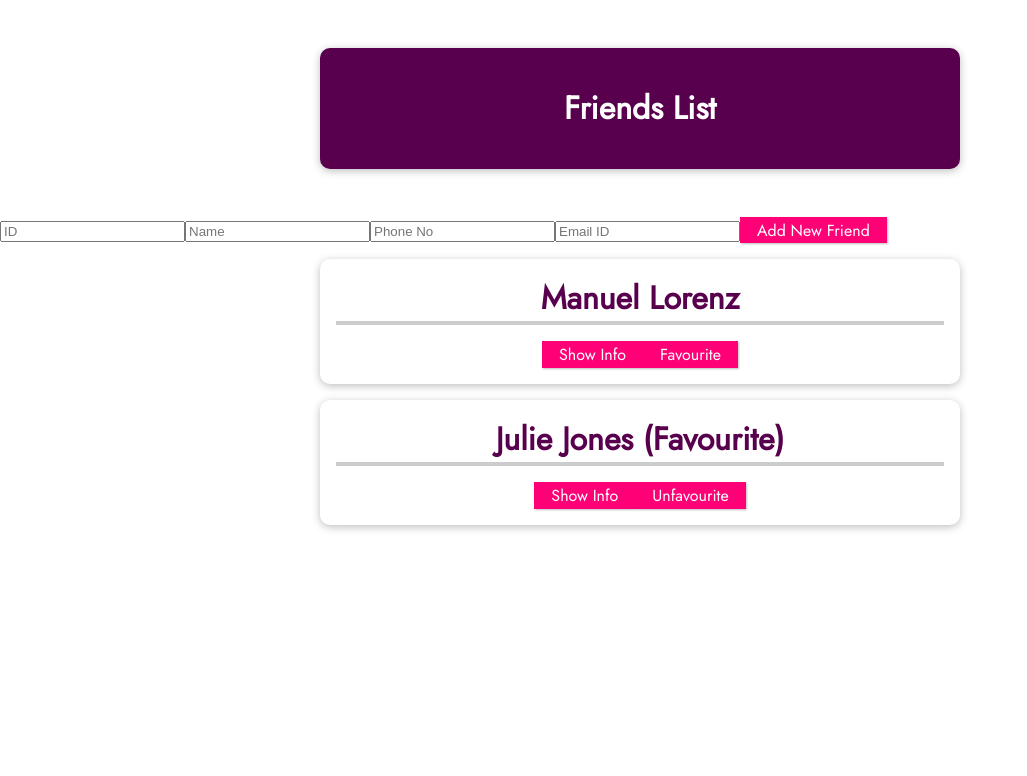
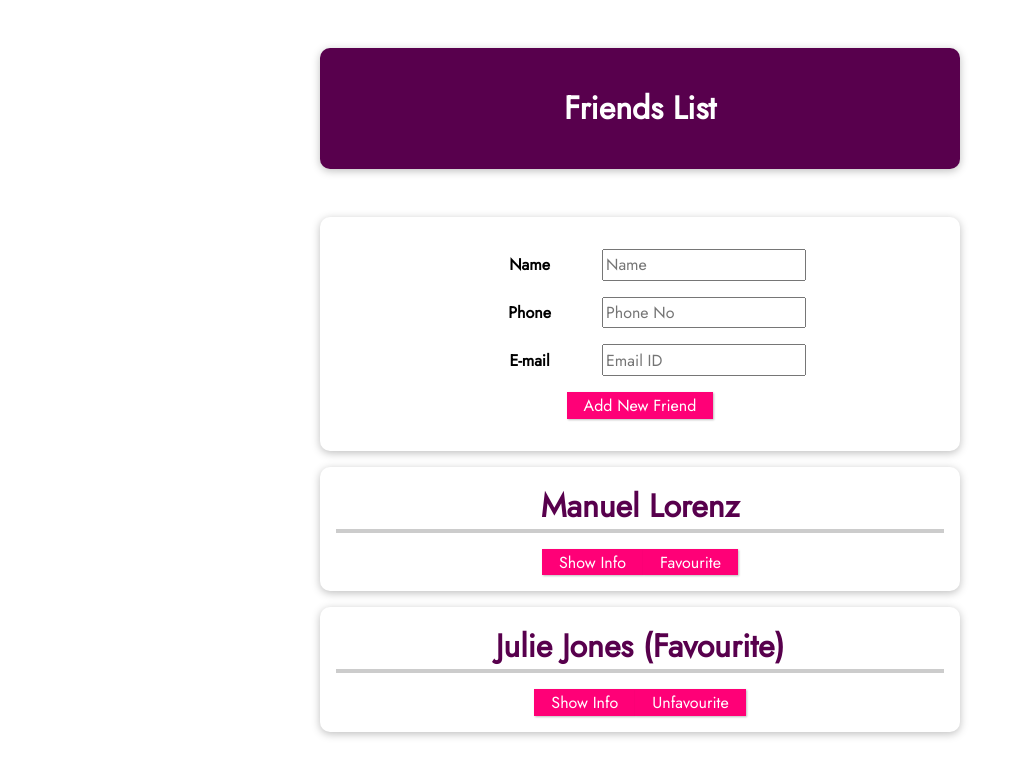
Before and after one commit to sankalp-prog/Vue.js-Learnings, a Vue app in the folder vue-cli-01-a-new-vue-project/: page / in a window 1280 px wide. Shown: the top 776 px of the page, without its empty margins (0-1027 px from the left). Built offline with nearby package versions, Linux system fonts and the light colour scheme.

Commit message:
Demo: Adding Components and Connecting Them[Course Solution]

```diff
--- a/vue-cli-01-a-new-vue-project/src/App.vue
+++ b/vue-cli-01-a-new-vue-project/src/App.vue
@@ -50,9 +50,15 @@ export default {
       );
       desiredFriend.isFavourite = !desiredFriend.isFavourite;
     },
-    addFriend(friend) {
+    addFriend(name, phone, email) {
+      const friend = {
+        id: new Date().toISOString,
+        name: name,
+        phone: phone,
+        email: email,
+        isFavourite: false,
+      };
       this.friends.push(friend);
-      console.log(this.friends);
     },
   },
 };
@@ -91,7 +97,8 @@ header {
   list-style: none;
 }
 
-#app li {
+#app li,
+#app form {
   box-shadow: 0 2px 8px rgba(0, 0, 0, 0.26);
   margin: 1rem auto;
   border-radius: 10px;
@@ -124,4 +131,18 @@ header {
   border-color: #ec3169;
   box-shadow: 1px 1px 4px rgba(0, 0, 0, 0.26);
 }
+
+#app input {
+  font: inherit;
+  padding: 0.15rem;
+}
+#app label {
+  font-weight: bold;
+  margin-right: 1rem;
+  width: 7rem;
+  display: inline-block;
+}
+#app form div {
+  margin: 1rem 0;
+}
 </style>
--- a/vue-cli-01-a-new-vue-project/src/components/FriendsList.vue
+++ b/vue-cli-01-a-new-vue-project/src/components/FriendsList.vue
@@ -49,19 +49,19 @@ export default {
     },
   },
   // BASIC WAY OF DEFINING CUSTOM EVENTS-
-  // emits: ['toggle-favourite'],
+  emits: ["toggle-favourite"],
 
   // DEFINING AS WELL VALIDATIONG CUSTOM EVENTS-
-  emits: {
-    "toggle-favourite": function (id) {
-      if (id) {
-        return true;
-      } else {
-        console.warn("Id is missing!");
-        return false;
-      }
-    },
-  },
+  // emits: {
+  //   "toggle-favourite": function (id) {
+  //     if (id) {
+  //       return true;
+  //     } else {
+  //       console.warn("Id is missing!");
+  //       return false;
+  //     }
+  //   },
+  // },
   data() {
     return {
       display: false,
--- a/vue-cli-01-a-new-vue-project/src/components/NewFriend.vue
+++ b/vue-cli-01-a-new-vue-project/src/components/NewFriend.vue
@@ -1,38 +1,47 @@
 <template>
-  <form @submit.prevent>
-    <input v-model="friend.id" type="text" placeholder="ID" />
-    <input v-model="friend.name" type="text" placeholder="Name" />
-    <input v-model="friend.phone" type="text" placeholder="Phone No" />
-    <input v-model="friend.email" type="text" placeholder="Email ID" />
-    <button @click="submitFriend">Add New Friend</button>
+  <form @submit.prevent="submitFriend">
+    <div>
+      <label>Name</label>
+      <input v-model="enteredName" type="text" placeholder="Name" />
+    </div>
+    <div>
+      <label>Phone</label>
+      <input v-model="enteredPhone" type="tel" placeholder="Phone No" />
+    </div>
+    <div>
+      <label>E-mail</label>
+      <input v-model="enteredEmail" type="email" placeholder="Email ID" />
+    </div>
+    <div>
+      <button>Add New Friend</button>
+    </div>
   </form>
 </template>
 
 <script>
 export default {
+  emits: ["submit-friend"],
   data() {
     return {
-      friend: {
-        id: "",
-        name: "",
-        phone: "",
-        email: "",
-        isFavourite: false,
-      },
+      enteredName: "",
+      enteredPhone: "",
+      enteredEmail: "",
     };
   },
   methods: {
     reset() {
-      this.friend = {
-        id: "",
-        name: "",
-        phone: "",
-        email: "",
-        isFavourite: false,
-      };
+      this.enteredName = "";
+      this.enteredPhone = "";
+      this.enteredEmail = "";
     },
+
     submitFriend() {
-      this.$emit("submit-friend", this.friend);
+      this.$emit(
+        "submit-friend",
+        this.enteredName,
+        this.enteredPhone,
+        this.enteredEmail
+      );
       this.reset();
     },
   },
```
